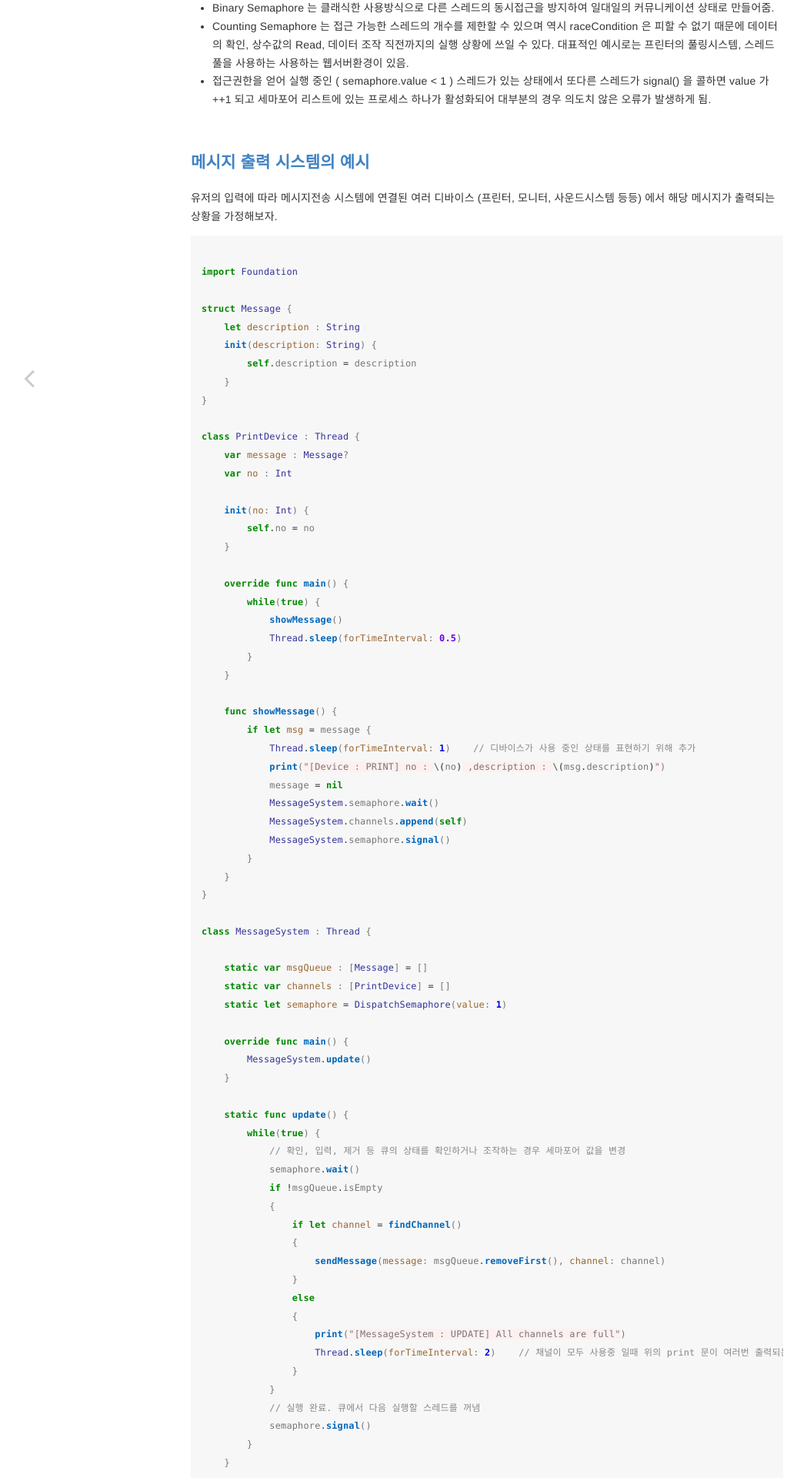
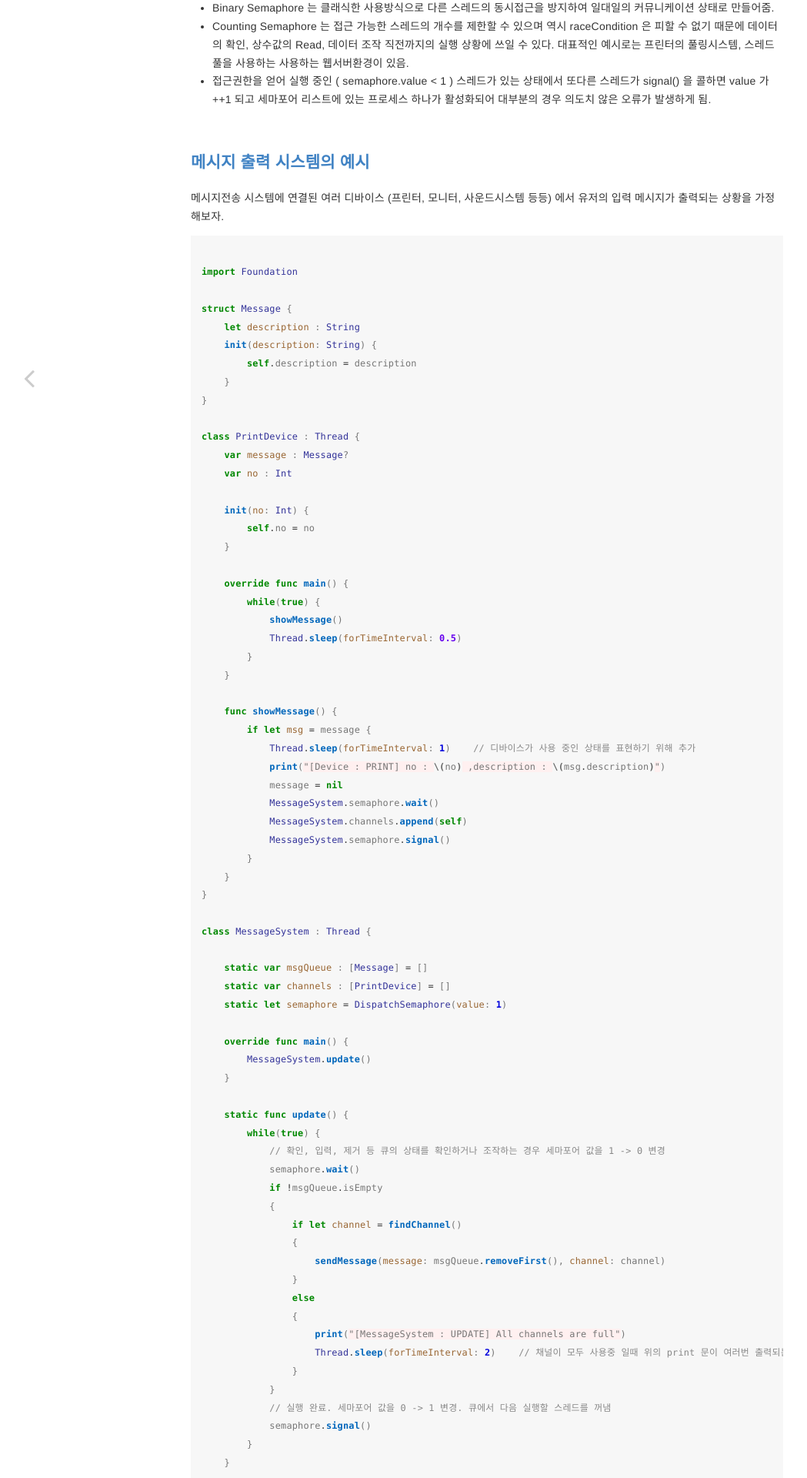
Before and after one commit to nicemiro/nicemiro.github.io, a Jekyll site: the page built from _posts/design_pattern/2024-08-29-eventQueuePattern.md, in a window 1280 px wide. Shown: the part 2034-3954 px from the top of the page at 77% size, without its empty margins (7-1056 px from the left). Built offline with Jekyll 4.4.1, drawn with Linux system fonts in a browser that asks for light colours; some of the changed text lies outside the part shown.

Commit message:
save progreses

````diff
--- a/_posts/design_pattern/2024-08-29-eventQueuePattern.md
+++ b/_posts/design_pattern/2024-08-29-eventQueuePattern.md
@@ -74,7 +74,7 @@
 <br>
 
 ### 메시지 출력 시스템의 예시
-유저의 입력에 따라 메시지전송 시스템에 연결된 여러 디바이스 (프린터, 모니터, 사운드시스템 등등) 에서 해당 메시지가 출력되는 상황을 가정해보자.
+메시지전송 시스템에 연결된 여러 디바이스 (프린터, 모니터, 사운드시스템 등등) 에서 유저의 입력 메시지가 출력되는 상황을 가정해보자.
 
 ```swift
 
@@ -126,7 +126,7 @@
 
     static func update() {
         while(true) {
-            // 확인, 입력, 제거 등 큐의 상태를 확인하거나 조작하는 경우 세마포어 값을 변경
+            // 확인, 입력, 제거 등 큐의 상태를 확인하거나 조작하는 경우 세마포어 값을 1 -> 0 변경
             semaphore.wait()
             if !msgQueue.isEmpty
             {
@@ -140,7 +140,7 @@
                     Thread.sleep(forTimeInterval: 2)    // 채널이 모두 사용중 일때 위의 print 문이 여러번 출력되는 상황을 방지
                 }
             }
-            // 실행 완료. 큐에서 다음 실행할 스레드를 꺼냄
+            // 실행 완료. 세마포어 값을 0 -> 1 변경. 큐에서 다음 실행할 스레드를 꺼냄
             semaphore.signal()
         }
     }
@@ -181,7 +181,7 @@
 
 
 // Main thread, 유저입력
-// 만약 이 입력 부분을 멀티스레드화 하고 통신방법을 리모트로 바꾼다면 그룹 채팅 시스템이 만들어 진다.
+// 만약 이 입력 부분을 멀티스레드화 해서 입력 채널을 늘리고 수신자를 지금의 PrintDevice 에서 전체 입력 채널로 바꾸어 주면 그룹 채팅시스템이 만들어진다.
 while(true) {
     if let str = readLine() {
         if str == "`"
@@ -210,7 +210,7 @@
 * MessageSystem : 큐의 쌓인 메시지를 지속적으로 확인하고 사용가능한 디바이스 채널을 찾아 메시지를 전송
 * PrintDevice 스레드 3개 : 메시지 수신을 확인하고 출력
 
-MessageSystem 은 과도한 입력이 들어오면 이를 큐에 모아두었다가 사용 가능한 채널이 생길때마다 바로바로 메시지를 전달해주기 때문에 입력과 출력에서 서로의 오버로드를 체크할 필요가 없다. 메시지의 입력과 출력의 시점을 큐를 사용하여 분리해주기 때문에 동기화를 신경쓸 필요도 없다. 또한, 입력 받은 메시지들의 필터링이 필요하다거나 출력할 디바이스를 제한해야 할 경우, 즉 입력된 메시지의 데이터 조작이 필요한 경우 큐와 메시지전달 로직을 적절히 수정하면 다양한 형태의 이벤트 처리를 커스터마이즈 할 수 있다. 큐와 수신자에 제어권을 넘겨줄 수 있게 되는 것이다.
+MessageSystem 은 과도한 입력이 들어오면 이를 큐에 모아두었다가 사용 가능한 채널이 생길 때마다 바로바로 메시지를 전달해주기 때문에 입력과 출력에서 서로의 오버로드를 체크할 필요가 없다. 메시지의 입력과 출력의 시점을 큐를 사용하여 분리해주기 때문에 동기화를 신경쓸 필요도 없다. 또한, 입력 받은 메시지들의 필터링이 필요하다거나 출력할 디바이스를 제한해야 할 경우, 즉 입력된 메시지의 데이터 조작이 필요한 경우 큐와 메시지전달 로직을 적절히 수정하면 다양한 형태의 이벤트 처리를 커스터마이즈 할 수 있다. 큐와 수신자에 제어권을 넘겨줄 수 있게 되는 것이다.
 
 ### 주의할 점
 * 중앙 이벤트 큐는 전역변수와 비슷하다. 잘 사용해야 한다.
````
